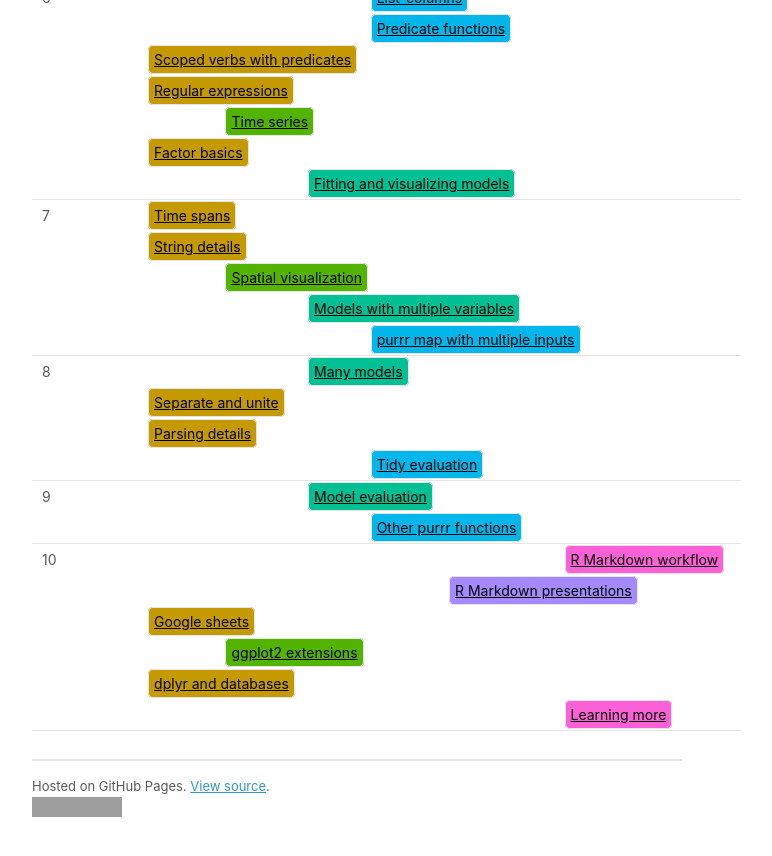
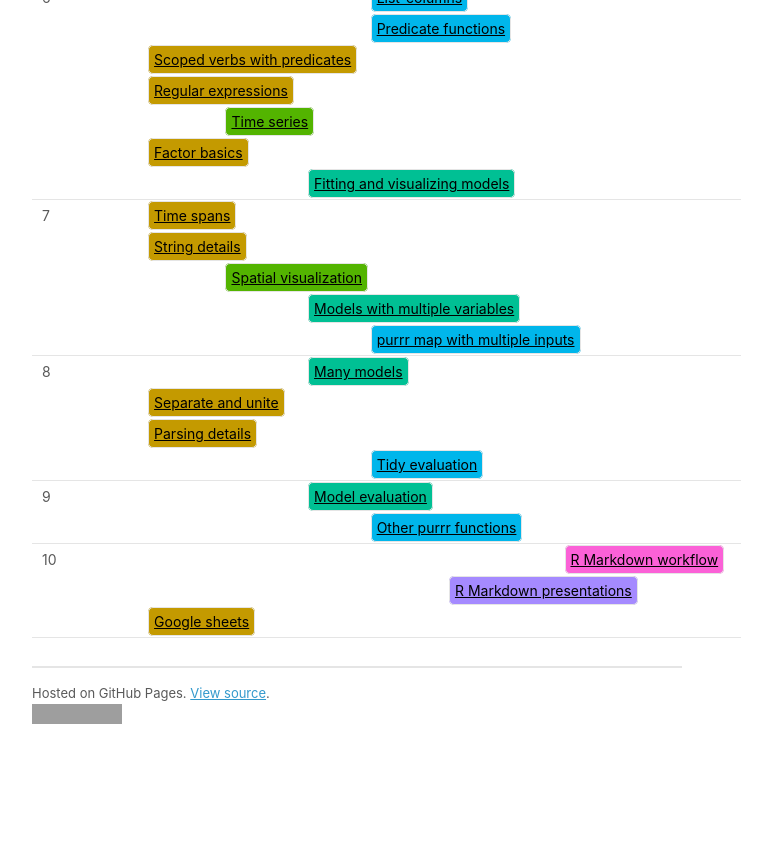
Before and after one commit to dcl-2019-04/curriculum, a Jekyll site: the page built from docs/index.md, in a window 1280 px wide and 900 px high, scrolled down 1162 px. Shown: the top 856 px of the window, without its empty margins (283-1055 px from the left). Built offline with Jekyll 4.4.1, drawn with Linux system fonts in a browser that asks for light colours; our own code applies the rules of GitHub Pages for plain Markdown files; a script that is not in the unit is left out; after the commit the page ends 1969 px from its top, so only the background shows below that; grey boxes are pictures that could not be loaded.

Commit message:
Update for week 10

```diff
--- a/docs/index.md
+++ b/docs/index.md
@@ -367,22 +367,5 @@
   <td colspan="6"><a class="wrangle" href="googlesheets.html">Google sheets</a></td>
   <td colspan="5"></td>
 </tr>
-<tr>
-<td></td>
-  <td colspan="2"></td>
-  <td colspan="6"><a class="visualize" href="ggplot2-exts.html">ggplot2 extensions</a></td>
-  <td colspan="4"></td>
-</tr>
-<tr>
-<td></td>
-  <td colspan="1"></td>
-  <td colspan="6"><a class="wrangle" href="dplyr-databases.html">dplyr and databases</a></td>
-  <td colspan="5"></td>
-</tr>
-<tr>
-<td></td>
-  <td colspan="6"></td>
-  <td colspan="6"><a class="workflow" href="learning-more.html">Learning more</a></td>
-</tr>
 </tbody>
 </table>
--- a/syllabus.yml
+++ b/syllabus.yml
@@ -73,6 +73,6 @@
   - workflow-rmarkdown
   - rmarkdown-formats
   - googlesheets
-  - ggplot2-exts
-  - dplyr-databases
-  - learning-more
+#  - ggplot2-exts
+#  - dplyr-databases
+#  - learning-more
```
